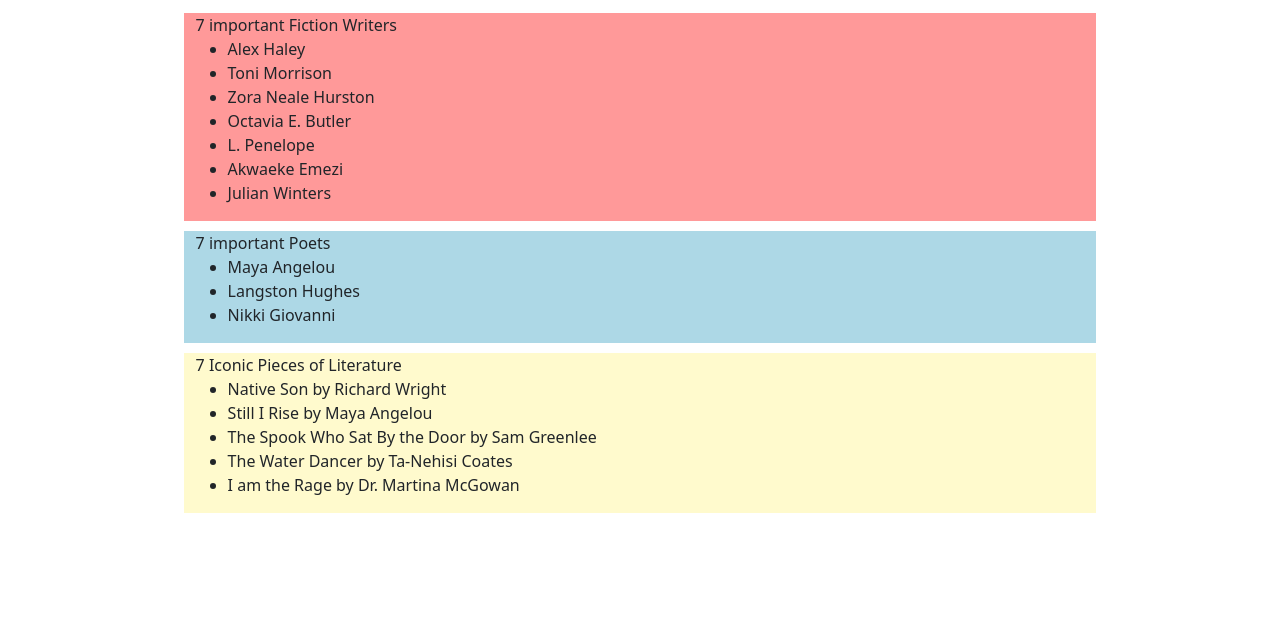
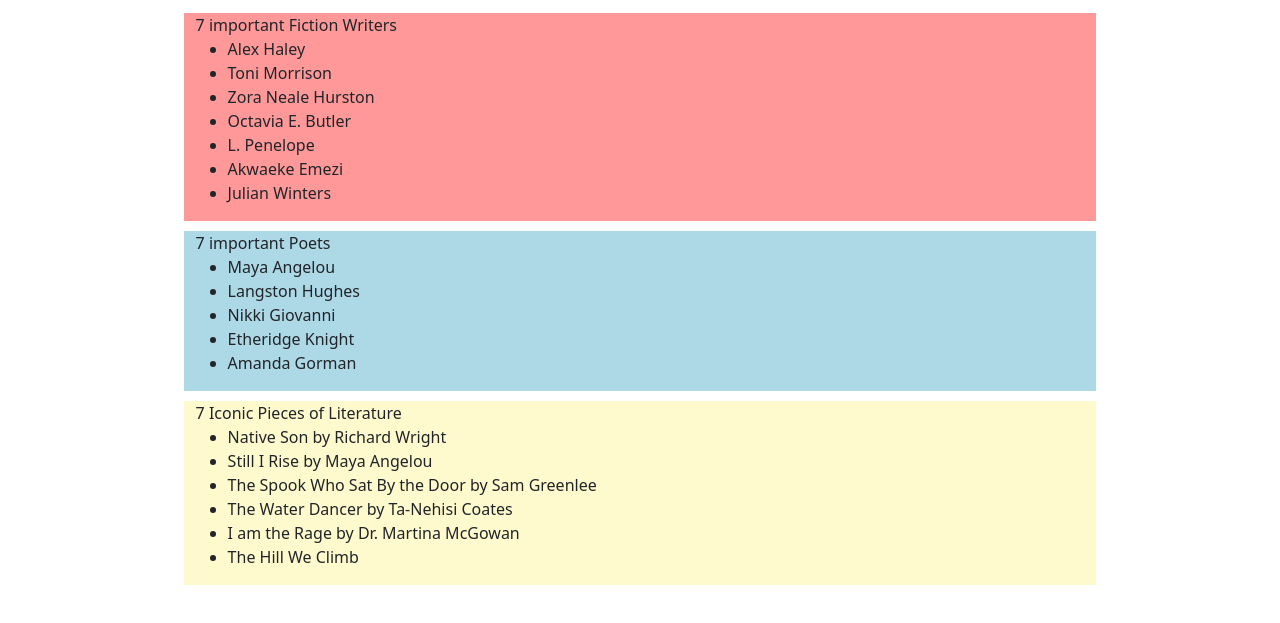
Before and after one commit to halowe94/resources-for-anti-racism, a website: page html-pages/literature.html in a window 1280 px wide. Shown: the part 163-786 px from the top of the page. Drawn offline with nearby package versions, Linux system fonts and the light colour scheme; files that its build step writes are made by us from their sources; files whose address does not match are found by name.

Commit message:
added Amanda Gorman, the hill wie Climb, and knight w/ href

```diff
--- a/html-pages/literature.html
+++ b/html-pages/literature.html
@@ -80,6 +80,9 @@
             <li href='https://www.mayaangelou.com/'>Maya Angelou</li>
             <li href='https://www.poetryfoundation.org/poets/langston-hughes'>Langston Hughes</li>
             <li href='https://nikki-giovanni.com/'>Nikki Giovanni</li>
+            <li href='https://www.poetryfoundation.org/poets/etheridge-knight'>Etheridge Knight</li>
+            <li href='https://www.youtube.com/watch?v=Wz4YuEvJ3y4'>Amanda Gorman</li>
+
           </ul>
         </div>
         <div class="thirdDiv">7 Iconic Pieces of Literature
@@ -89,6 +92,7 @@
             <li href='https://en.wikipedia.org/wiki/The_Spook_Who_Sat_by_the_Door_(novel)#:~:text=The%20Spook%20Who%20Sat%20by%20the%20Door%20(1969)%2C%20by,guerrilla%20warfare%20against%20the%20CIA.'>The Spook Who Sat By the Door by Sam Greenlee</li>
             <li href='https://en.wikipedia.org/wiki/The_Water_Dancer'> The Water Dancer by Ta-Nehisi Coates</li>
             <li href='https://iamtheragebook.com/'>I am the Rage by Dr. Martina McGowan</li>
+            <li href=''>The Hill We Climb</li>
           </ul>
         </div>
         <!-- <div class="col-lg-1 col-md-1 col-sm-1 col-xs-0"></div>
```
